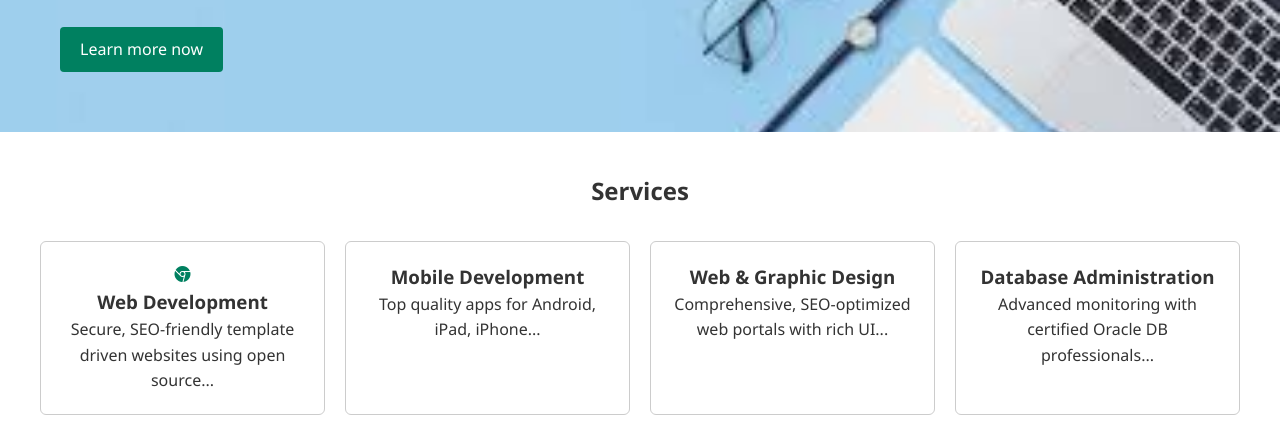
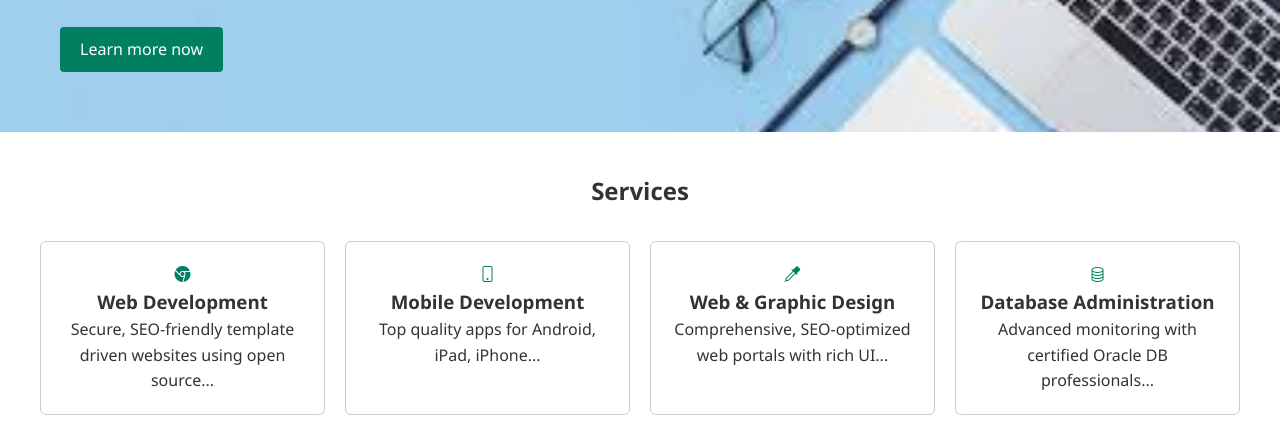
Before and after one commit to Bvenkatesh2003/wisdomleaf-pvt, a plain HTML site: page index.html in a window 1280 px wide. Shown: the part 322-754 px from the top of the page. Drawn offline with nearby package versions, Linux system fonts and the light colour scheme.

Commit message:
Update index.html

```diff
--- a/index.html
+++ b/index.html
@@ -51,22 +51,27 @@
         <p>Secure, SEO-friendly template driven websites using open source...</p>
       </div>
       <div class="service-item">
+                <i class="bi bi-phone iconnn"></i>
         <h3>Mobile Development</h3>
         <p>Top quality apps for Android, iPad, iPhone...</p>
       </div>
       <div class="service-item">
+        <i class="bi bi-eyedropper iconnn"></i>
         <h3>Web & Graphic Design</h3>
         <p>Comprehensive, SEO-optimized web portals with rich UI...</p>
       </div>
       <div class="service-item">
+        <i class="bi bi-database iconnn"></i>
         <h3>Database Administration</h3>
         <p>Advanced monitoring with certified Oracle DB professionals...</p>
       </div>
       <div class="service-item">
+        <i class="bi bi-search-heart iconnn"></i>
         <h3>Software Testing</h3>
         <p>Independent validation, V&V processes...</p>
       </div>
       <div class="service-item">
+        <i class="bi bi-kanban iconnn"></i>
         <h3>Content Management</h3>
         <p>Secure CMS using open source tools...</p>
       </div>
```
